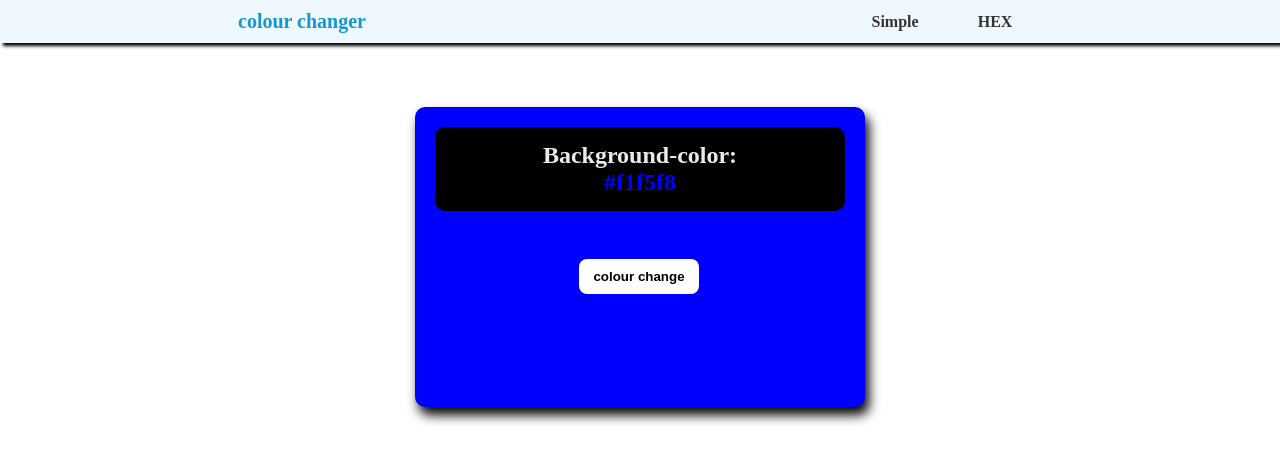
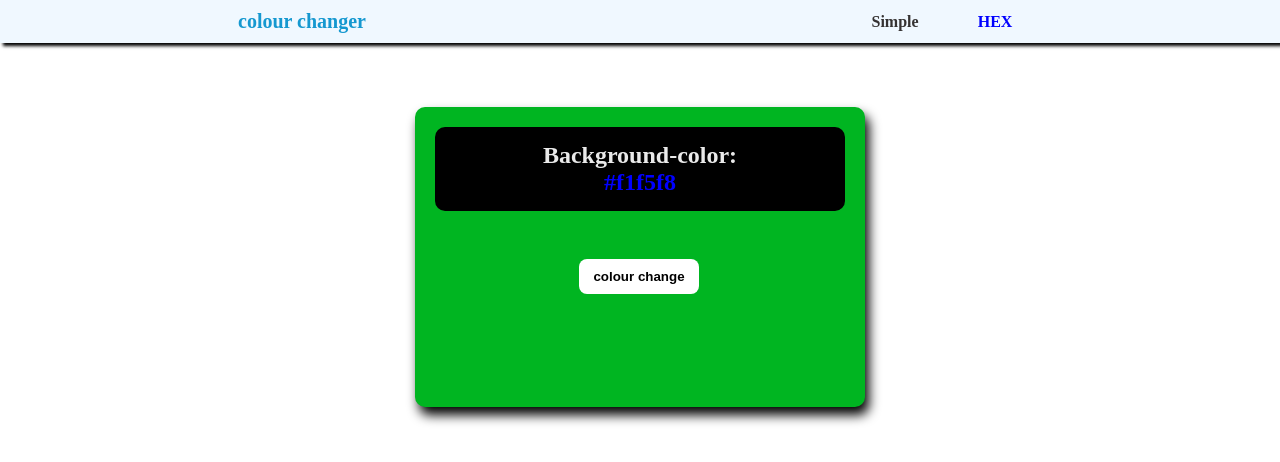
Before and after one commit to Vegetablegito247/practice-java-colour-changer, a plain HTML site: page hex.html in a window 1280 px wide. Drawn offline with Linux system fonts and the light colour scheme.

Commit message:
differentiated

```diff
--- a/hex.html
+++ b/hex.html
@@ -15,12 +15,12 @@
         <div class="items">
             <ul>
                 <li><a href="./index.html">Simple</a></li>
-                <li><a href="./hex.html">HEX</a></li>
+                <li><a class="active" href="./hex.html">HEX</a></li>
             </ul>
         </div>
     </nav>
 
-    <main>
+    <main class="hex">
         <div class="container">
             <h2>Background-color: <span class="colour">#f1f5f8</span></h2>
         </div>
--- a/style.css
+++ b/style.css
@@ -12,6 +12,10 @@ nav {
     box-shadow: 3px 3px .2rem black;
     padding: 10px 0;
     background-color: aliceblue;
+}
+
+.active {
+    color: rgb(0, 0, 255);
 }
 
 .logo h4 {
@@ -37,11 +41,21 @@ li a:hover {
     color: rgb(21, 152, 208);
 }
 
-main {
+.simp {
     width: 450px;
     height: 300px;
     border-radius: 10px;
     background-color: blue;
+    margin: 4rem auto;
+    padding: 20px;
+    box-shadow: 4px 8px .7rem black;
+}
+
+.hex {
+    width: 450px;
+    height: 300px;
+    border-radius: 10px;
+    background-color: rgb(0, 181, 33);
     margin: 4rem auto;
     padding: 20px;
     box-shadow: 4px 8px .7rem black;
```
Also changed, not shown: index.html (+2 -2 lines).
